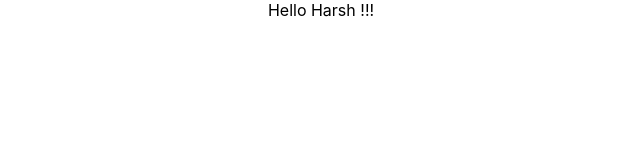
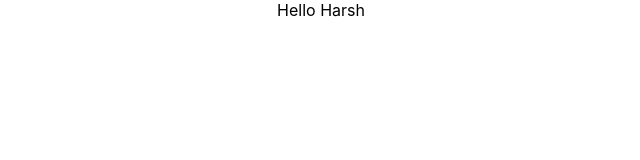
Before and after one commit to Harsh8279/react-practice, a React (Create React App) app: page / in a window 1280 px wide. Shown: the top 160 px of the page, without its empty margins (319-959 px from the left). Built offline with nearby package versions, Linux system fonts and the light colour scheme.

Commit message:
without jsx and h1 tag

```diff
--- a/src/components/Hello.js
+++ b/src/components/Hello.js
@@ -1,11 +1,14 @@
 import React from "react"
 
 const Hello = () => {
-    return(
-        <div>
-            Hello Harsh !!!
-        </div>
-    )
+    // return(
+    //     <div>
+    //         Hello Harsh !!!
+    //     </div>
+    // )
+
+    return React.createElement('div',null,"Hello Harsh");
+
 }
 
 export default Hello;
```
